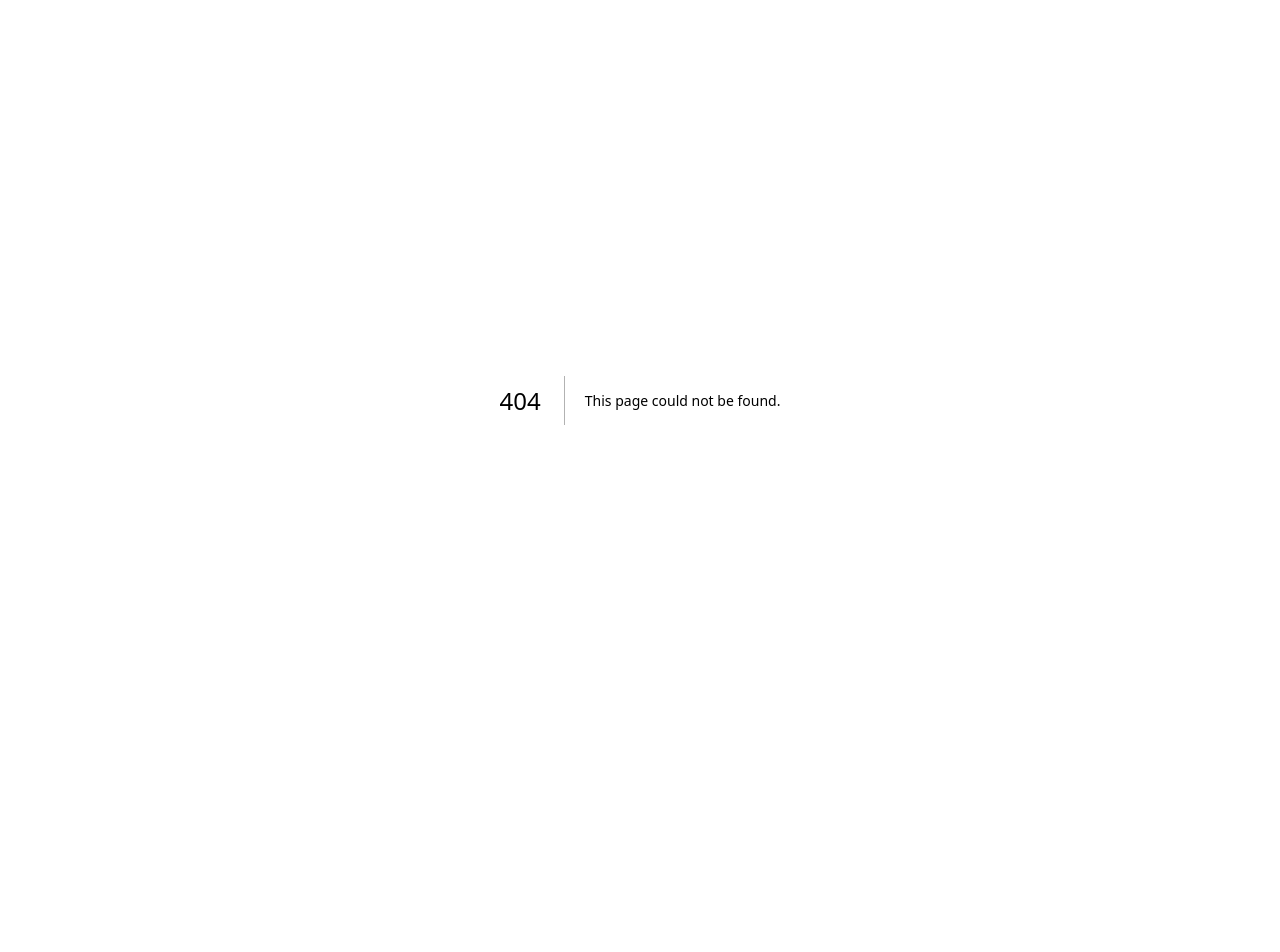
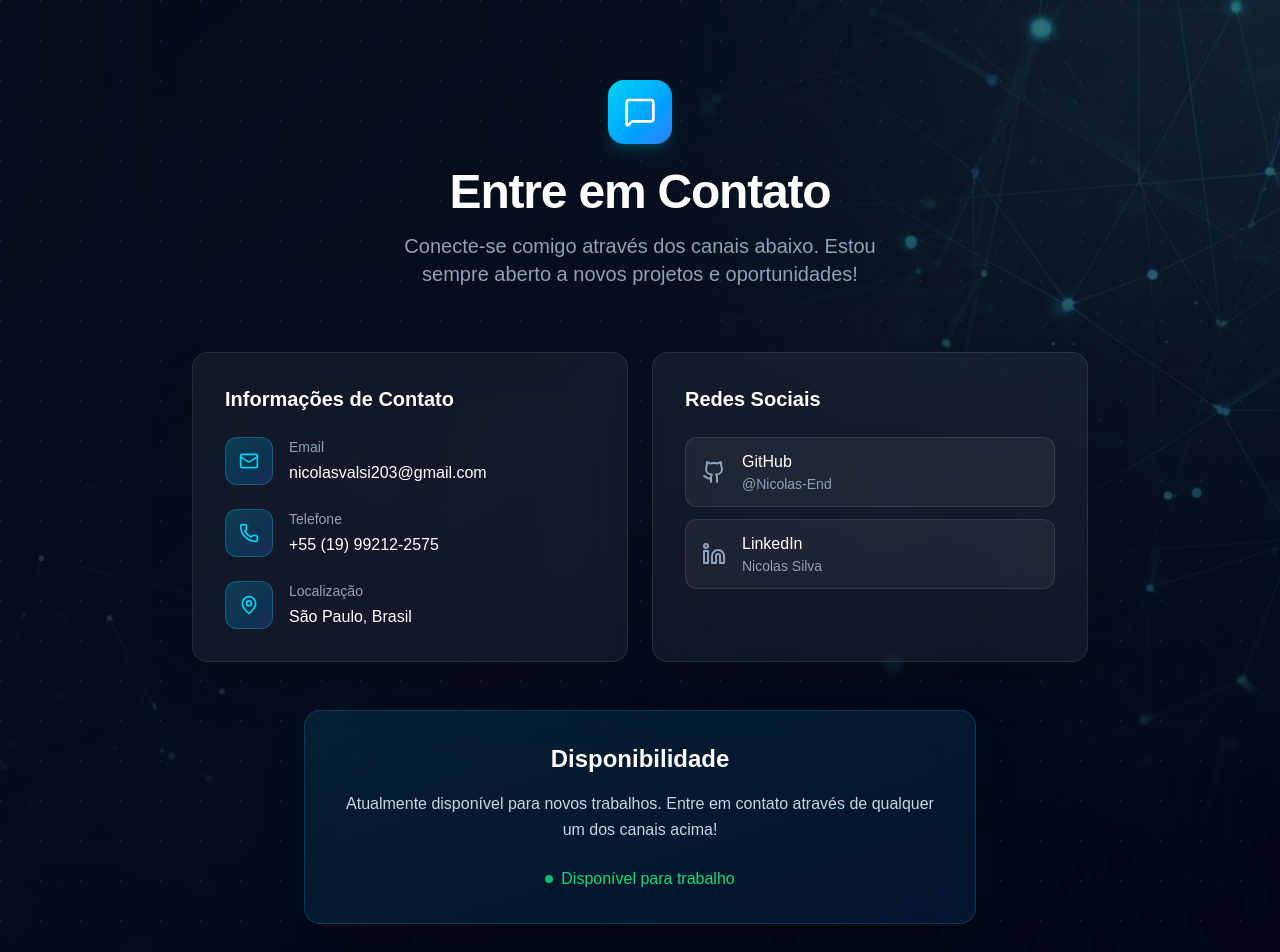
Before and after one commit to Nicolas-End/Portifolio, a Next.js app in the folder portifolio/: page /contato in a window 1280 px wide. Before the commit this address had no page. Shown: the top 952 px of the page. Before the commit the page ends 800 px from the top, so only its background shows below. Built offline with nearby package versions, Linux system fonts and the light colour scheme.

Commit message:
[feat] pagina de contato

```diff
--- /dev/null
+++ b/portifolio/app/contato/page.tsx
@@ -0,0 +1,143 @@
+import { Mail, MapPin, Phone, Github, Linkedin, MessageSquare } from "lucide-react"
+
+export default function ContatoPage() {
+  return (
+    <main className="min-h-screen bg-gradient-to-br from-slate-950 via-slate-900 to-slate-950 relative overflow-hidden">
+      <div className="absolute inset-0 bg-[url('/bg-hero.png')] bg-cover bg-center opacity-40" />
+      <div className="absolute inset-0 bg-gradient-to-t from-slate-950/80 to-transparent" />
+
+      <div
+        className="absolute inset-0"
+        style={{
+          backgroundImage: `radial-gradient(circle at 1px 1px, rgb(51 65 85 / 0.3) 1px, transparent 0)`,
+          backgroundSize: "40px 40px",
+        }}
+      />
+
+      <div className="relative z-10 min-h-screen py-20 px-4 sm:px-6 lg:px-8">
+        <div className="max-w-5xl mx-auto">
+          <div className="text-center mb-16">
+            <div className="inline-block mb-6">
+              <div className="size-16 rounded-2xl bg-gradient-to-br from-cyan-400 to-blue-500 flex items-center justify-center shadow-lg shadow-cyan-500/20">
+                <MessageSquare className="text-white" size={32} />
+              </div>
+            </div>
+            <h1 className="text-5xl font-bold text-white mb-4 tracking-tight text-balance">Entre em Contato</h1>
+            <p className="text-xl text-slate-400 max-w-2xl mx-auto text-balance">
+              Conecte-se comigo através dos canais abaixo. Estou sempre aberto a novos projetos e oportunidades!
+            </p>
+          </div>
+
+          <div className="grid md:grid-cols-2 gap-6 max-w-4xl mx-auto mb-12">
+            <div className="rounded-2xl bg-white/5 backdrop-blur-xl border border-white/10 p-8 shadow-2xl">
+              <h3 className="text-xl font-bold text-white mb-6">Informações de Contato</h3>
+
+              <div className="space-y-6">
+                <div className="flex gap-4 group">
+                  <div className="flex-shrink-0 size-12 rounded-xl bg-gradient-to-br from-cyan-400/20 to-blue-500/20 flex items-center justify-center border border-cyan-400/30">
+                    <Mail className="text-cyan-400" size={20} />
+                  </div>
+                  <div>
+                    <div className="text-sm text-slate-400 mb-1">Email</div>
+                    <a
+                      href="mailto:nicolasvalsi203@gmail.com"
+                      className="text-white group-hover:text-cyan-400 transition-colors font-medium"
+                    >
+                      nicolasvalsi203@gmail.com
+                    </a>
+                  </div>
+                </div>
+
+                <div className="flex gap-4 group">
+                  <div className="flex-shrink-0 size-12 rounded-xl bg-gradient-to-br from-cyan-400/20 to-blue-500/20 flex items-center justify-center border border-cyan-400/30">
+                    <Phone className="text-cyan-400" size={20} />
+                  </div>
+                  <div>
+                    <div className="text-sm text-slate-400 mb-1">Telefone</div>
+                    <a
+                      href="tel:+5511992122575"
+                      className="text-white group-hover:text-cyan-400 transition-colors font-medium"
+                    >
+                      +55 (19) 99212-2575
+                    </a>
+                  </div>
+                </div>
+
+                <div className="flex gap-4 group">
+                  <div className="flex-shrink-0 size-12 rounded-xl bg-gradient-to-br from-cyan-400/20 to-blue-500/20 flex items-center justify-center border border-cyan-400/30">
+                    <MapPin className="text-cyan-400" size={20} />
+                  </div>
+                  <div>
+                    <div className="text-sm text-slate-400 mb-1">Localização</div>
+                    <div className="text-white font-medium">São Paulo, Brasil</div>
+                  </div>
+                </div>
+              </div>
+            </div>
+
+            <div className="rounded-2xl bg-white/5 backdrop-blur-xl border border-white/10 p-8 shadow-2xl">
+              <h3 className="text-xl font-bold text-white mb-6">Redes Sociais</h3>
+
+              <div className="space-y-3">
+                <a
+                  href="https://github.com/Nicolas-End "
+                  target="_blank"
+                  rel="noopener noreferrer"
+                  className="flex items-center gap-4 px-4 py-3 rounded-xl bg-white/5 border border-white/10
+                             hover:bg-white/10 hover:border-cyan-400/50 hover:pl-6
+                             transition-all duration-300 group"
+                >
+                  <Github className="text-slate-400 group-hover:text-cyan-400 transition-colors" size={24} />
+                  <div>
+                    <div className="text-white font-medium group-hover:text-cyan-400 transition-colors">GitHub</div>
+                    <div className="text-sm text-slate-400">@Nicolas-End</div>
+                  </div>
+                </a>
+
+                <a
+                  href="https://www.linkedin.com/in/nicolas-silva-4094352b8/"
+                  target="_blank"
+                  rel="noopener noreferrer"
+                  className="flex items-center gap-4 px-4 py-3 rounded-xl bg-white/5 border border-white/10
+                             hover:bg-white/10 hover:border-cyan-400/50 hover:pl-6
+                             transition-all duration-300 group"
+                >
+                  <Linkedin className="text-slate-400 group-hover:text-cyan-400 transition-colors" size={24} />
+                  <div>
+                    <div className="text-white font-medium group-hover:text-cyan-400 transition-colors">LinkedIn</div>
+                    <div className="text-sm text-slate-400">Nicolas Silva</div>
+                  </div>
+                </a>
+              </div>
+            </div>
+          </div>
+
+          <div className="max-w-2xl mx-auto">
+            <div className="rounded-2xl bg-gradient-to-br from-cyan-400/10 to-blue-500/10 backdrop-blur-xl border border-cyan-400/20 p-8 shadow-2xl text-center">
+              <h3 className="text-2xl font-bold text-white mb-4">Disponibilidade</h3>
+              <p className="text-slate-300 leading-relaxed mb-6">
+                Atualmente disponível para novos trabalhos. Entre em contato
+                através de qualquer um dos canais acima!
+              </p>
+              <div className="flex items-center justify-center gap-2">
+                <div className="size-2 rounded-full bg-green-400 animate-pulse" />
+                <span className="text-green-400 font-medium">Disponível para trabalho</span>
+              </div>
+
+            </div>
+            <div className="mt-12 text-center">
+            <a
+              href="/"
+              className="inline-flex items-center gap-2 text-slate-400 hover:text-cyan-400
+                       transition-colors duration-300 font-medium group"
+            >
+              <span className="group-hover:-translate-x-1 transition-transform">←</span>
+              <span>Voltar para Home</span>
+            </a>
+          </div>
+          </div>
+        </div>
+      </div>
+    </main>
+  )
+}
--- a/portifolio/app/layout.tsx
+++ b/portifolio/app/layout.tsx
@@ -13,8 +13,8 @@ const geistMono = Geist_Mono({
 });
 
 export const metadata: Metadata = {
-  title: "Create Next App",
-  description: "Generated by create next app",
+  title: "Portfólio - Nicolas Silva",
+  description: "Portfólio de Nicolas Silva, desenvolvedor Back-End especializado em Java e Python",
 };
 
 export default function RootLayout({
--- a/portifolio/app/projetos/Projetos.tsx
+++ b/portifolio/app/projetos/Projetos.tsx
@@ -34,7 +34,7 @@ export default function Projects({ projects }: Props) {
                 Projetos Realizados
               </h1>
               <p className="text-xl text-slate-400 max-w-2xl leading-relaxed">
-                Projetos desenvolvidos com foco em soluções back-end, aplicando boas práticas, integração com bancos de dados e APIs, sempre buscando código limpo e escalável
+                Soluções back-end robustas e escaláveis desenvolvidas com as melhores práticas de desenvolvimento
               </p>
             </div>
 
@@ -92,6 +92,23 @@ export default function Projects({ projects }: Props) {
                           <span className="size-2 rounded-full bg-cyan-400" />
                           {project.language}
                         </span>
+                      </div>
+                    )}
+
+                    {/* Topics Section */}
+                    {project.topics && project.topics.length > 0 && (
+                      <div className="mb-4">
+                        <div className="flex flex-wrap gap-2">
+                          {project.topics.map((topic) => (
+                            <span
+                              key={topic}
+                              className="px-2.5 py-1 rounded-lg bg-slate-800/50 text-slate-300 text-xs font-medium
+                                         border border-white/5 group-hover:border-cyan-400/20 transition-colors"
+                            >
+                              {topic}
+                            </span>
+                          ))}
+                        </div>
                       </div>
                     )}
 
--- a/portifolio/lib/service/githubApi.ts
+++ b/portifolio/lib/service/githubApi.ts
@@ -10,7 +10,7 @@ export interface GithubApiPublicRepo{
     forks_count: number;
     stargazers_count: number;
     open_issues_count: number;
-
+    topics : string[];
 
 }
 
--- a/portifolio/package.json
+++ b/portifolio/package.json
@@ -11,6 +11,7 @@
   "dependencies": {
     "@tsparticles/react": "^3.0.0",
     "axios": "^1.13.2",
+    "lucide-react": "^0.562.0",
     "next": "16.1.1",
     "react": "19.2.3",
     "react-dom": "19.2.3",
```
Also changed, not shown: 1 other file (tests, documents, lock files or other folders).
